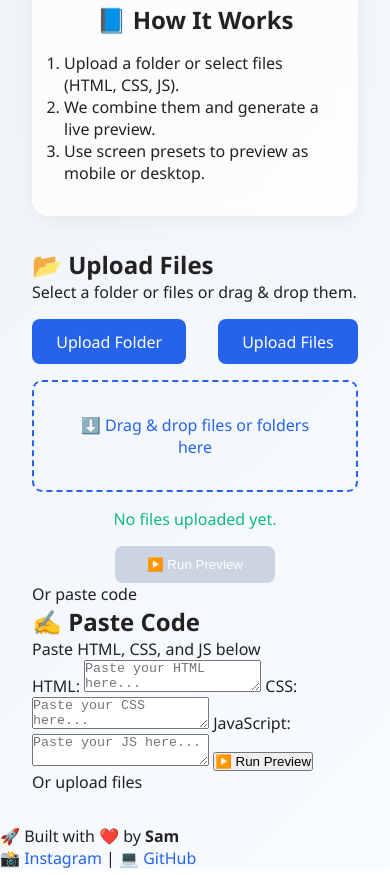
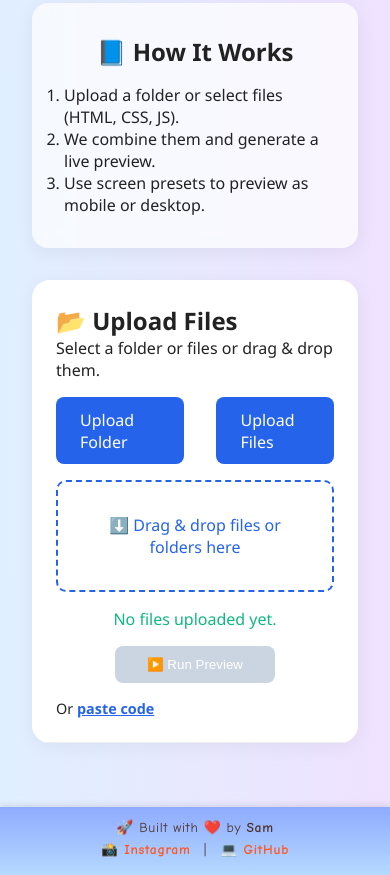
Before and after one commit to owsam22/previewer, a plain HTML site: page index.html in a window 390 px wide. Shown: the part 692-1567 px from the top of the page. Drawn offline with Linux system fonts and the light colour scheme.

Commit message:
Update style.css v2

```diff
--- a/style.css
+++ b/style.css
@@ -6,12 +6,15 @@
 }
 body {
   font-family: 'Segoe UI', sans-serif;
-  background: linear-gradient(135deg, #ecf0f3, #f8fbff);
+  background: linear-gradient(to right, #e0efff, #efe2ff);
   color: #222;
 }
 a {
   text-decoration: none;
   color: #2563eb;
+}
+a:hover{
+  color: #437eff;
 }
 .container {
   padding: 2rem;
@@ -22,7 +25,7 @@ a {
   display: flex;
   justify-content: space-between;
   align-items: center;
-  padding: 1rem 2rem;
+  padding: 2rem 3rem;
   position: sticky;
   top: 0;
   z-index: 999;
@@ -62,6 +65,113 @@ a {
   border-radius: 8px;
 }
 
+/* SPLIT PANEL (DESKTOP) */
+.split-section {
+  display: flex;
+  max-width: 1000px;
+  margin: 2rem auto;
+  height: 600px;
+  border-radius: 18px;
+  overflow: hidden;
+  box-shadow: 0 4px 20px rgba(0, 0, 0, 0.05);
+  transition: 0.5s ease;
+}
+
+.panel {
+  flex: 1;
+  transition: all 0.5s ease;
+  background: white;
+  padding: 2rem;
+  display: flex;
+  flex-direction: column;
+  justify-content: center;
+}
+.panel-content {
+  opacity: 1;
+  transition: opacity 0.3s ease;
+}
+.panel textarea {
+  width: 100%;
+  height: 100px;
+  margin-bottom: 1rem;
+  padding: 0.6rem;
+  font-family: monospace;
+  border-radius: 8px;
+  border: 1px solid #ccc;
+}
+.panel button {
+  background: #2563eb;
+  color: white;
+  padding: 0.7rem 1.5rem;
+  border: none;
+  border-radius: 8px;
+  cursor: pointer;
+  margin-top: 1rem;
+}
+.panel .switch-btn {
+  margin-top: 1rem;
+  font-size: 0.9rem;
+}
+.panel .switch-btn span {
+  color: #2563eb;
+  cursor: pointer;
+  font-weight: bold;
+  text-decoration: underline;
+}
+
+/* ACTIVE PANEL */
+.left-panel.active {
+  flex: 4;
+}
+.right-panel.active {
+  flex: 4;
+}
+.left-panel:not(.active),
+.right-panel:not(.active) {
+  flex: 1;
+  background: #f8fafc;
+  color: #94a3b8;
+}
+.left-panel:not(.active) .panel-content,
+.right-panel:not(.active) .panel-content {
+  opacity: 0.3;
+  pointer-events: none;
+}
+
+/* 📱 MOBILE STYLING */
+@media (max-width: 768px) {
+  .split-section {
+    flex-direction: column;
+    height: auto;
+  }
+
+  .panel {
+    width: 100%;
+    flex: 0 0 100%;
+    padding: 1.5rem;
+    border-bottom: 1px solid #eee;
+  }
+
+  .left-panel,
+  .right-panel {
+    display: none;
+  }
+
+  .left-panel.active,
+  .right-panel.active {
+    display: block;
+  }
+
+  .panel-content {
+    opacity: 1 !important;
+    pointer-events: auto !important;
+  }
+
+  .panel textarea {
+    height: 80px;
+  }
+}
+
 /* Upload */
 .upload, .info {
   padding: 2rem;
@@ -90,6 +200,9 @@ a {
   border-radius: 8px;
   cursor: pointer;
 }
+
+
+
 .drop-zone {
   margin-top: 1rem;
   padding: 2rem;
@@ -126,48 +239,44 @@ a {
   cursor: not-allowed;
 }
 
-/* Footer */
-/* ==== NAVBAR ==== */
-.navbar {
-  display: flex;
-  justify-content: space-between;
-  align-items: center;
-  background: rgba(255, 255, 255, 0.6);
-  backdrop-filter: blur(10px);
-  padding: 1rem 2rem;
-  box-shadow: 0 2px 10px rgba(0,0,0,0.05);
-  position: sticky;
-  top: 0;
-  z-index: 100;
-}
-.nav-logo {
-  font-size: 1.5rem;
-  font-weight: bold;
-  color: #2563eb;
-}
-.nav-links a {
-  margin-left: 1.5rem;
-  text-decoration: none;
-  color: #1e40af;
-  font-weight: 500;
-}
-.nav-links a:hover {
-  color: #1d4ed8;
+
+/* ==== FOOTER ==== */
+footer {
+  width: 100%;
+  text-align: center;
+  background: linear-gradient(to top, #b5d9ff, #8fabff);
+  color: #4e342e;
+  font-family: 'Comic Sans MS', cursive, sans-serif;
+  padding: 16px 10px;
+  margin-top: auto;
+  font-size: 0.95rem;
+  box-shadow: 0 -2px 6px rgba(0, 0, 0, 0.1);
+  letter-spacing: 0.7px;
 }
 
-/* ==== FOOTER ==== */
-.footer {
-  text-align: center;
-  padding: 1rem;
-  background: rgba(255, 255, 255, 0.5);
-  backdrop-filter: blur(8px);
-  color: #555;
-  font-size: 0.9rem;
-  position: relative;
-  bottom: 0;
-  width: 100%;
-  margin-top: 4rem;
-  box-shadow: 0 -2px 10px rgba(0,0,0,0.03);
+footer a {
+  color: #ff5722;
+  text-decoration: none;
+  font-weight: bold;
+  margin: 0 4px;
+  transition: color 0.3s ease;
+}
+
+footer a:hover {
+  color: #e65100;
+}
+
+/* 📱 Mobile-friendly adjustments */
+@media screen and (max-width: 480px) {
+  footer {
+    font-size: 0.85rem;
+    padding: 12px 6px;
+  }
+
+  footer a {
+    display: inline-block;
+    margin: 6px 8px;
+  }
 }
 
 
```
